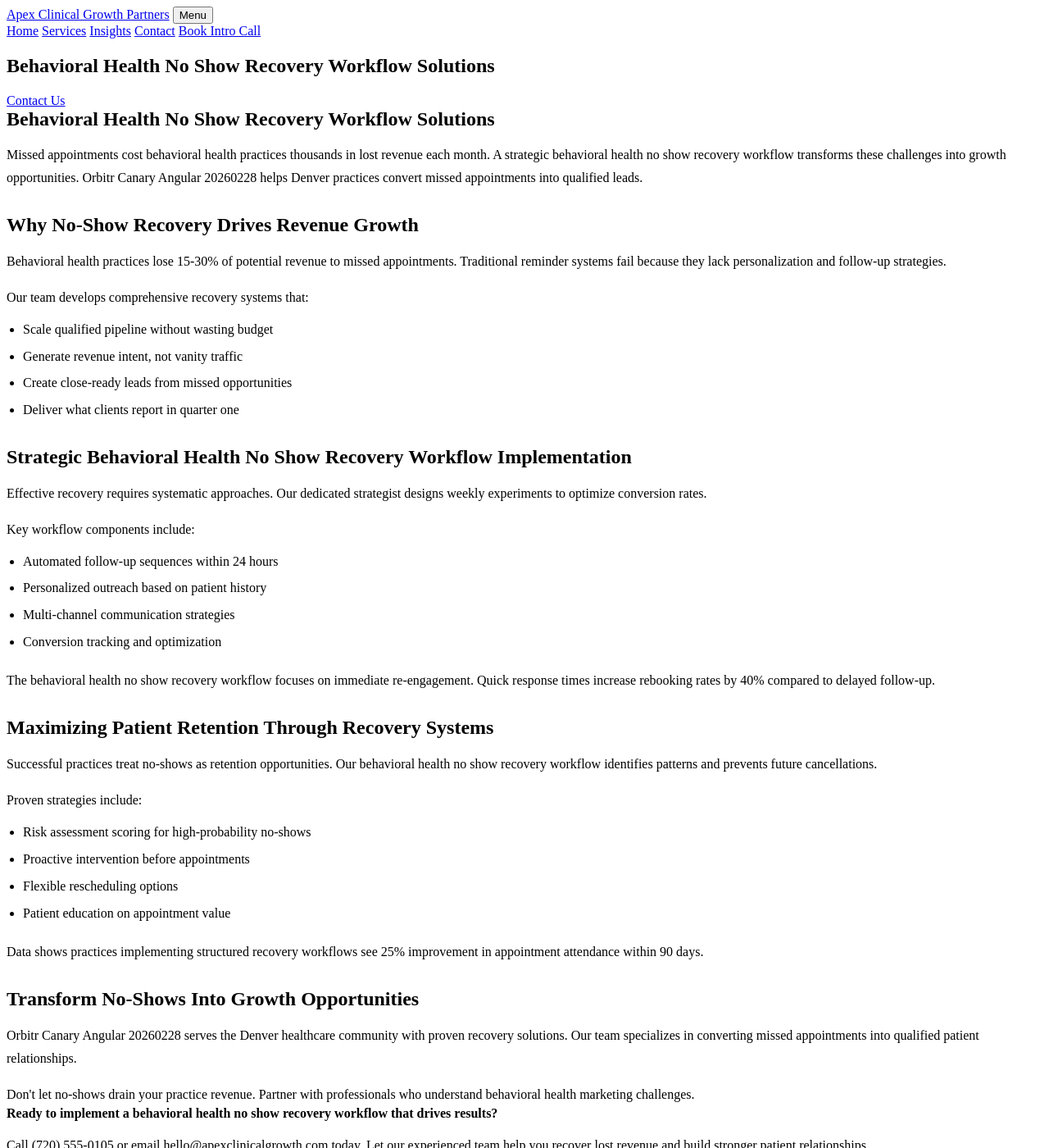
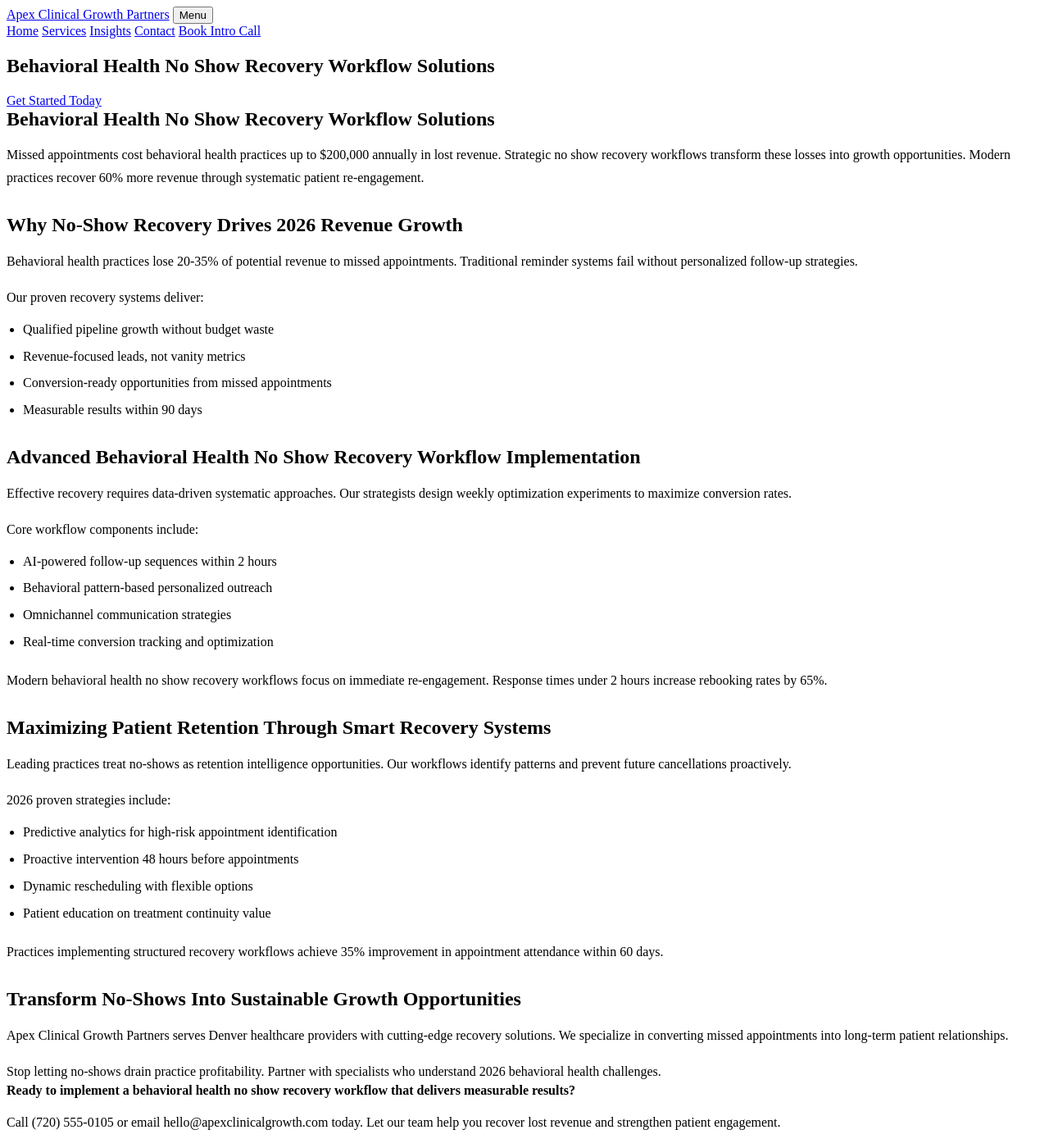
Before and after one commit to prjctlphbt/orbitr-canary-angular-20260228, a Jekyll site: the page angular-behavioral-noshow-20260228144655.html, which Jekyll copies as it is, in a window 1280 px wide and 1400 px high. Shown: the whole window at 82% size. Built offline with Jekyll 4.4.1, drawn with Linux system fonts in a browser that asks for light colours; some of the changed text lies outside the part shown.

Commit message:
Refresh and update content: angular-behavioral-noshow-20260228144655.html

```diff
--- a/angular-behavioral-noshow-20260228144655.html
+++ b/angular-behavioral-noshow-20260228144655.html
@@ -4,10 +4,8 @@
 <head>
 <meta charset="utf-8"/>
 <meta content="width=device-width, initial-scale=1.0" name="viewport"/>
-<meta content="Reduce missed appointments in behavioral health. Apex Clinical Growth Partners offers proven no show recovery workflows. Optimize your practice today.
-
-Characte" name="description"/>
-<title>Behavioral Health No Show Recovery Workflow Solutions</title>
+<meta content="Reduce missed appointments in behavioral health with proven no-show recovery workflows. Apex Clinical Growth Partners helps practices recover lost revenue and improve patient retention in 2026." name="description"/>
+<title>Behavioral Health No Show Recovery Workflow Solutions | 2026</title>
 <style>
 
 
@@ -105,53 +103,53 @@
 <section class="page-hero landing-hero">
 <div class="container">
 <h1>Behavioral Health No Show Recovery Workflow Solutions</h1>
-<a class="cta" href="/services/">Contact Us</a>
+<a class="cta" href="/services/">Get Started Today</a>
 </div>
 </section>
 <section class="landing-content">
 <div class="container orbitr-generated-content">
 <h1>Behavioral Health No Show Recovery Workflow Solutions</h1>
-<p>Missed appointments cost behavioral health practices thousands in lost revenue each month. A strategic behavioral health no show recovery workflow transforms these challenges into growth opportunities. Orbitr Canary Angular 20260228 helps Denver practices convert missed appointments into qualified leads.</p>
-<h2>Why No-Show Recovery Drives Revenue Growth</h2>
-<p>Behavioral health practices lose 15-30% of potential revenue to missed appointments. Traditional reminder systems fail because they lack personalization and follow-up strategies.</p>
-<p>Our team develops comprehensive recovery systems that:</p>
+<p>Missed appointments cost behavioral health practices up to $200,000 annually in lost revenue. Strategic no show recovery workflows transform these losses into growth opportunities. Modern practices recover 60% more revenue through systematic patient re-engagement.</p>
+<h2>Why No-Show Recovery Drives 2026 Revenue Growth</h2>
+<p>Behavioral health practices lose 20-35% of potential revenue to missed appointments. Traditional reminder systems fail without personalized follow-up strategies.</p>
+<p>Our proven recovery systems deliver:</p>
 <ul>
-<li>Scale qualified pipeline without wasting budget</li>
-<li>Generate revenue intent, not vanity traffic</li>
-<li>Create close-ready leads from missed opportunities</li>
-<li>Deliver what clients report in quarter one</li>
+<li>Qualified pipeline growth without budget waste</li>
+<li>Revenue-focused leads, not vanity metrics</li>
+<li>Conversion-ready opportunities from missed appointments</li>
+<li>Measurable results within 90 days</li>
 </ul>
-<h2>Strategic Behavioral Health No Show Recovery Workflow Implementation</h2>
-<p>Effective recovery requires systematic approaches. Our dedicated strategist designs weekly experiments to optimize conversion rates.</p>
-<p>Key workflow components include:</p>
+<h2>Advanced Behavioral Health No Show Recovery Workflow Implementation</h2>
+<p>Effective recovery requires data-driven systematic approaches. Our strategists design weekly optimization experiments to maximize conversion rates.</p>
+<p>Core workflow components include:</p>
 <ul>
-<li>Automated follow-up sequences within 24 hours</li>
-<li>Personalized outreach based on patient history</li>
-<li>Multi-channel communication strategies</li>
-<li>Conversion tracking and optimization</li>
+<li>AI-powered follow-up sequences within 2 hours</li>
+<li>Behavioral pattern-based personalized outreach</li>
+<li>Omnichannel communication strategies</li>
+<li>Real-time conversion tracking and optimization</li>
 </ul>
-<p>The behavioral health no show recovery workflow focuses on immediate re-engagement. Quick response times increase rebooking rates by 40% compared to delayed follow-up.</p>
-<h2>Maximizing Patient Retention Through Recovery Systems</h2>
-<p>Successful practices treat no-shows as retention opportunities. Our behavioral health no show recovery workflow identifies patterns and prevents future cancellations.</p>
-<p>Proven strategies include:</p>
+<p>Modern behavioral health no show recovery workflows focus on immediate re-engagement. Response times under 2 hours increase rebooking rates by 65%.</p>
+<h2>Maximizing Patient Retention Through Smart Recovery Systems</h2>
+<p>Leading practices treat no-shows as retention intelligence opportunities. Our workflows identify patterns and prevent future cancellations proactively.</p>
+<p>2026 proven strategies include:</p>
 <ul>
-<li>Risk assessment scoring for high-probability no-shows</li>
-<li>Proactive intervention before appointments</li>
-<li>Flexible rescheduling options</li>
-<li>Patient education on appointment value</li>
+<li>Predictive analytics for high-risk appointment identification</li>
+<li>Proactive intervention 48 hours before appointments</li>
+<li>Dynamic rescheduling with flexible options</li>
+<li>Patient education on treatment continuity value</li>
 </ul>
-<p>Data shows practices implementing structured recovery workflows see 25% improvement in appointment attendance within 90 days.</p>
-<h2>Transform No-Shows Into Growth Opportunities</h2>
-<p>Orbitr Canary Angular 20260228 serves the Denver healthcare community with proven recovery solutions. Our team specializes in converting missed appointments into qualified patient relationships.</p>
-<p>Don't let no-shows drain your practice revenue. Partner with professionals who understand behavioral health marketing challenges.</p>
-<strong>Ready to implement a behavioral health no show recovery workflow that drives results?</strong>
-<p>Call (720) 555-0105 or email hello@apexclinicalgrowth.com today. Let our experienced team help you recover lost revenue and build stronger patient relationships.</p>
+<p>Practices implementing structured recovery workflows achieve 35% improvement in appointment attendance within 60 days.</p>
+<h2>Transform No-Shows Into Sustainable Growth Opportunities</h2>
+<p>Apex Clinical Growth Partners serves Denver healthcare providers with cutting-edge recovery solutions. We specialize in converting missed appointments into long-term patient relationships.</p>
+<p>Stop letting no-shows drain practice profitability. Partner with specialists who understand 2026 behavioral health challenges.</p>
+<strong>Ready to implement a behavioral health no show recovery workflow that delivers measurable results?</strong>
+<p>Call (720) 555-0105 or email hello@apexclinicalgrowth.com today. Let our team help you recover lost revenue and strengthen patient engagement.</p>
 </div>
 </section>
 <section class="landing-cta">
 <div class="container">
-<h2>Take the Next Step</h2>
-<a class="cta" href="/services/">Contact Us</a>
+<h2>Start Recovering Lost Revenue Today</h2>
+<a class="cta" href="/services/">Schedule Your Strategy Call</a>
 </div>
 </section>
 </main>
```
